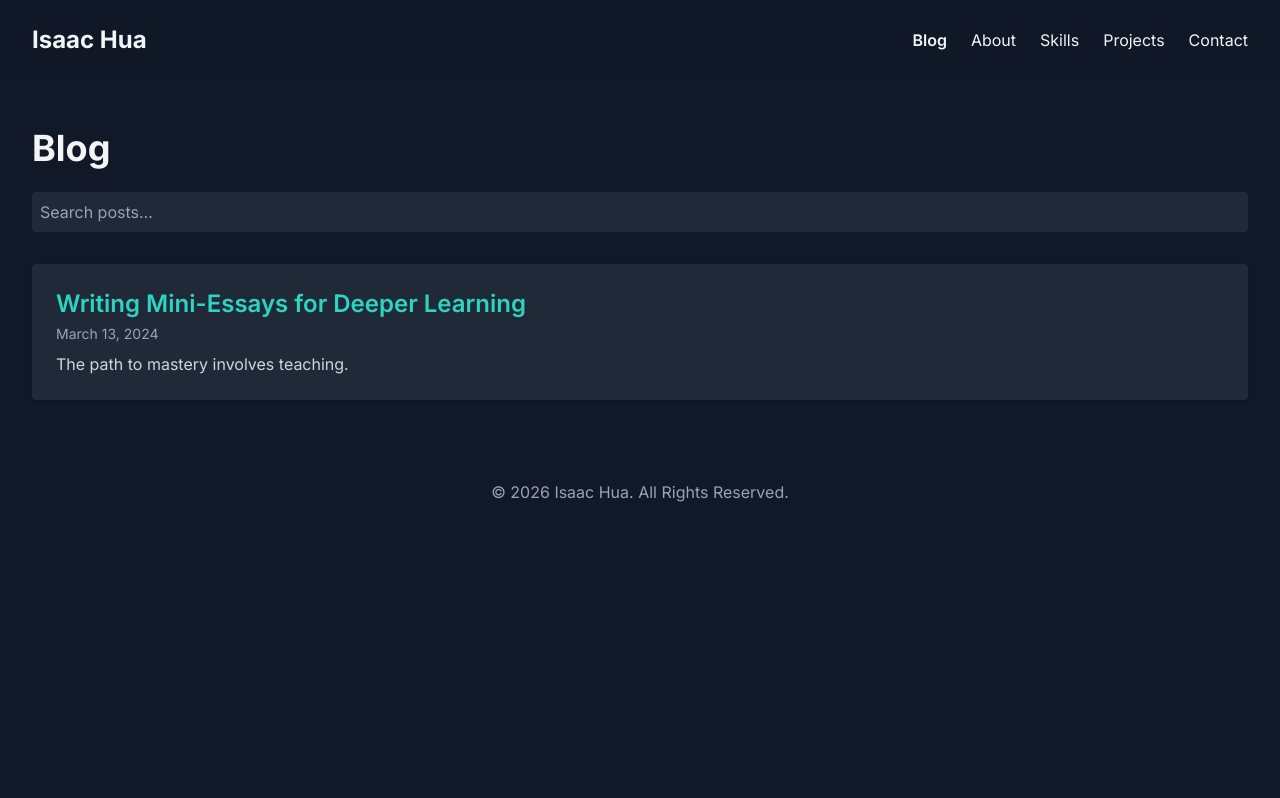
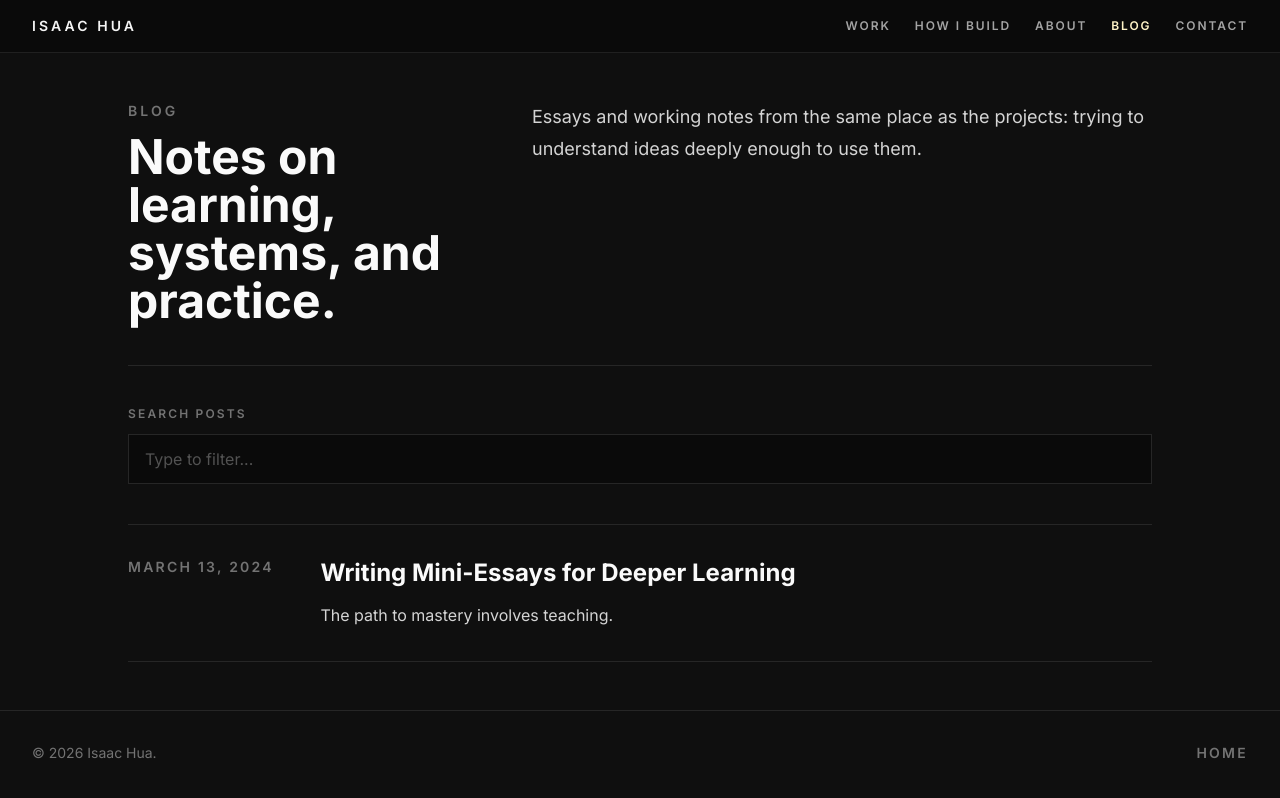
Before and after one commit to isaachuahy/isaachuahy.github.io, a Jekyll site: the page built from blog/index.html, in a window 1280 px wide. Shown: the top 798 px of the page. Built offline with Jekyll 4.4.1, drawn with Linux system fonts in a browser that asks for light colours; nearby versions of some CDN libraries; comment, search, counter and statistics services are not loaded.

Commit message:
Refactor layout styles and improve accessibility; update blog section with enhanced design and search functionality

```diff
--- a/_layouts/default.html
+++ b/_layouts/default.html
@@ -5,7 +5,6 @@
   <meta name="viewport" content="width=device-width, initial-scale=1.0">
   <title>{{ page.title | default: site.title }}</title>
 
-  <!-- Tailwind via CDN -->
   <script src="https://cdn.tailwindcss.com?plugins=typography"></script>
   <script>
     tailwind.config = {
@@ -13,72 +12,66 @@
     }
   </script>
 
-  <!-- Google Fonts -->
   <link rel="preconnect" href="https://fonts.googleapis.com">
   <link rel="preconnect" href="https://fonts.gstatic.com" crossorigin>
   <link href="https://fonts.googleapis.com/css2?family=Inter:wght@400;500;600;700&display=swap" rel="stylesheet">
 
-  <!-- Custom CSS -->
   <style>
     body {
       font-family: 'Inter', sans-serif;
-      background-color: #111827; /* bg-gray-900 */
-      color: #f3f4f6; /* text-gray-100 */
+      background-color: #0f0f0f;
+      color: #f3f4f6;
     }
+
     .fade-in-section {
       opacity: 0;
-      transform: translateY(20px);
+      transform: translateY(16px);
       transition: opacity 0.6s ease-out, transform 0.6s ease-out;
     }
+
     .fade-in-section.is-visible {
       opacity: 1;
       transform: translateY(0);
     }
-    .accent-color { color: #14b8a6; }
-    .bg-accent-color { background-color: #14b8a6; }
-    .border-accent-color { border-color: #14b8a6; }
-    .hover\:bg-accent-dark:hover { background-color: #0f766e; }
-    .hover\:text-accent-light:hover { color: #5eead4; }
   </style>
 </head>
 
 <body class="antialiased">
-  <!-- HEADER / NAVIGATION -->
-  <header class="py-2 sm:py-6 px-3 sm:px-6 lg:px-8 sticky top-0 z-50 bg-gray-900 bg-opacity-90 backdrop-blur-md">
+  <header class="sticky top-0 z-50 border-b border-neutral-800/80 bg-neutral-950/85 px-4 py-4 backdrop-blur-md sm:px-6 lg:px-8">
     <div class="container mx-auto flex justify-between items-center">
-      <h1 class="text-lg sm:text-2xl font-bold"><a href="{{ '/' | prepend: site.baseurl }}">{{ site.title }}</a></h1>
+      <h1 class="text-sm font-semibold uppercase tracking-[0.22em] text-neutral-100">
+        <a href="{{ '/' | prepend: site.baseurl }}" class="transition hover:text-amber-100">{{ site.title }}</a>
+      </h1>
       <nav>
-        <ul class="flex space-x-3 sm:space-x-6 text-sm sm:text-base">
-          <li><a href="{{ '/blog/' | prepend: site.baseurl }}" class="hover:text-accent-light transition duration-300{% if page.url contains '/blog' %} font-semibold{% endif %}">Blog</a></li>
-          <li><a href="{{ '/#about'  | prepend: site.baseurl }}" class="hover:text-accent-light transition duration-300">About</a></li>
-          <li><a href="{{ '/#skills' | prepend: site.baseurl }}" class="hover:text-accent-light transition duration-300">Skills</a></li>
-          <li><a href="{{ '/#projects'| prepend: site.baseurl }}" class="hover:text-accent-light transition duration-300">Projects</a></li>
-          <li><a href="{{ '/#contact'| prepend: site.baseurl }}" class="hover:text-accent-light transition duration-300">Contact</a></li>
+        <ul class="flex flex-wrap justify-end gap-x-4 gap-y-2 text-xs font-semibold uppercase tracking-[0.16em] text-neutral-400 sm:gap-x-6">
+          <li><a href="{{ '/#projects' | prepend: site.baseurl }}" class="transition hover:text-amber-100">Work</a></li>
+          <li><a href="{{ '/#skills' | prepend: site.baseurl }}" class="transition hover:text-amber-100">How I build</a></li>
+          <li><a href="{{ '/#about' | prepend: site.baseurl }}" class="transition hover:text-amber-100">About</a></li>
+          <li><a href="{{ '/blog/' | prepend: site.baseurl }}" class="transition hover:text-amber-100{% if page.url contains '/blog' %} text-amber-100{% endif %}">Blog</a></li>
+          <li><a href="{{ '/#contact' | prepend: site.baseurl }}" class="transition hover:text-amber-100">Contact</a></li>
         </ul>
       </nav>
     </div>
   </header>
 
-  <!-- PAGE CONTENT -->
-  <main class="py-12 px-4 sm:px-6 lg:px-8 container mx-auto">
+  <main class="container mx-auto px-4 py-12 sm:px-6 lg:px-8">
     {{ content }}
   </main>
 
-  <!-- FOOTER -->
-  <footer class="py-8 px-4 sm:px-6 lg:px-8 text-center text-gray-400">
-    <p>&copy; {{ "now" | date: "%Y" }} Isaac Hua. All Rights Reserved.</p>
+  <footer class="border-t border-neutral-800 px-4 py-8 text-sm text-neutral-500 sm:px-6 lg:px-8">
+    <div class="container mx-auto flex flex-col gap-3 sm:flex-row sm:items-center sm:justify-between">
+      <p>&copy; {{ "now" | date: "%Y" }} Isaac Hua.</p>
+      <a href="{{ '/' | prepend: site.baseurl }}" class="font-semibold uppercase tracking-[0.16em] transition hover:text-amber-100">Home</a>
+    </div>
   </footer>
 
-  <!-- GLOBAL SCRIPTS: fade-in / year / smooth-scroll -->
   <script>
-    // fade-in on scroll
     const sections = document.querySelectorAll('.fade-in-section');
     const observer = new IntersectionObserver((entries) => {
       entries.forEach(e => { if (e.isIntersecting) e.target.classList.add('is-visible'); });
     }, { threshold: 0.1 });
     sections.forEach(s => observer.observe(s));
 
-    // smooth anchor scroll
     document.querySelectorAll('a[href^="#"]').forEach(a => {
       a.addEventListener('click', e => {
         const t = document.querySelector(a.getAttribute('href'));
--- a/blog/index.html
+++ b/blog/index.html
@@ -4,20 +4,32 @@ title: "Blog"
 permalink: /blog/
 ---
 
-<section>
-  <h2 class="text-4xl font-bold mb-6">Blog</h2>
-  <input id="search" placeholder="Search posts…" class="w-full p-2 mb-8 bg-gray-800 rounded" />
+<section class="mx-auto max-w-5xl">
+  <div class="grid gap-8 border-b border-neutral-800 pb-10 lg:grid-cols-[0.75fr_1.25fr]">
+    <div>
+      <p class="text-sm font-semibold uppercase tracking-[0.22em] text-neutral-500">Blog</p>
+      <h2 class="mt-3 text-4xl font-bold text-neutral-50 sm:text-5xl">Notes on learning, systems, and practice.</h2>
+    </div>
+    <p class="text-lg leading-8 text-neutral-300">
+      Essays and working notes from the same place as the projects: trying to understand ideas deeply enough to use them.
+    </p>
+  </div>
 
-  <div id="posts" class="space-y-8">
+  <label for="search" class="mt-10 block text-xs font-semibold uppercase tracking-[0.18em] text-neutral-500">Search posts</label>
+  <input id="search" placeholder="Type to filter..." class="mt-3 w-full border border-neutral-800 bg-neutral-950 px-4 py-3 text-neutral-100 placeholder:text-neutral-600 outline-none transition focus:border-amber-200" />
+
+  <div id="posts" class="mt-10 border-y border-neutral-800">
     {% for post in site.posts %}
-    <article class="p-6 bg-gray-800 rounded shadow hover:scale-105 transition">
-      <h3 class="text-2xl font-semibold mb-1">
-        <a href="{{ post.url | prepend: site.baseurl }}" class="text-teal-400 hover:text-teal-300">
+    <article class="grid gap-4 border-b border-neutral-800 py-8 last:border-b-0 md:grid-cols-[0.35fr_1.65fr]">
+      <p class="text-sm font-semibold uppercase tracking-[0.16em] text-neutral-500">{{ post.date | date: "%B %-d, %Y" }}</p>
+      <div>
+        <h3 class="text-2xl font-bold text-neutral-50">
+          <a href="{{ post.url | prepend: site.baseurl }}" class="transition hover:text-amber-100">
           {{ post.title }}
-        </a>
-      </h3>
-      <p class="text-gray-400 text-sm">{{ post.date | date: "%B %-d, %Y" }}</p>
-      <p class="mt-2 text-gray-300">{{ post.excerpt | strip_html | truncate: 150 }}</p>
+          </a>
+        </h3>
+        <p class="mt-3 max-w-3xl leading-7 text-neutral-300">{{ post.excerpt | strip_html | truncate: 170 }}</p>
+      </div>
     </article>
     {% endfor %}
   </div>
@@ -30,12 +42,14 @@ permalink: /blog/
     resultsContainer: document.getElementById('posts'),
     json:             "{{ '/search.json' | prepend: site.baseurl }}",
     searchResultTemplate: `
-      <article class="p-6 bg-gray-800 rounded shadow hover:scale-105 transition">
-        <h3 class="text-2xl font-semibold mb-1">
-          <a href="{url}" class="text-teal-400 hover:text-teal-300">{title}</a>
-        </h3>
-        <p class="text-gray-400 text-sm">{date}</p>
-        <p class="mt-2 text-gray-300">{excerpt}</p>
+      <article class="grid gap-4 border-b border-neutral-800 py-8 last:border-b-0 md:grid-cols-[0.35fr_1.65fr]">
+        <p class="text-sm font-semibold uppercase tracking-[0.16em] text-neutral-500">{date}</p>
+        <div>
+          <h3 class="text-2xl font-bold text-neutral-50">
+            <a href="{url}" class="transition hover:text-amber-100">{title}</a>
+          </h3>
+          <p class="mt-3 max-w-3xl leading-7 text-neutral-300">{excerpt}</p>
+        </div>
       </article>`,
     noResultsText:    "No posts found",
     limit:            10,
```
Also changed, not shown: _layouts/post.html (+9 -13 lines).
